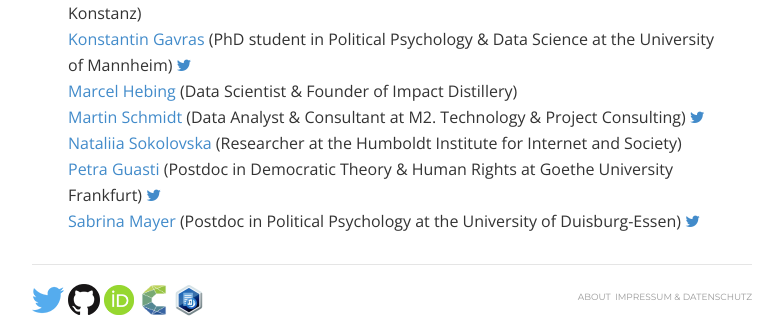
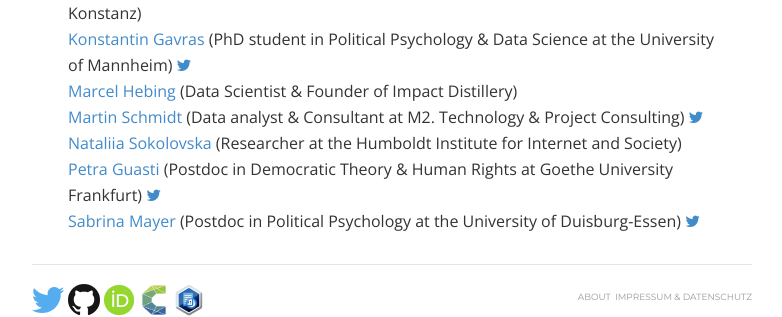
Before and after one commit to lhehnke/lhehnke.github.io, a Jekyll site: the page built from links/index.html, in a window 1280 px wide. Shown: the part 663-980 px from the top of the page, without its empty margins (248-1030 px from the left). Built offline with Jekyll 4.4.1, drawn with Linux system fonts in a browser that asks for light colours; nearby versions of some CDN libraries.

Commit message:
Fix typo

```diff
--- a/links/index.html
+++ b/links/index.html
@@ -31,7 +31,7 @@ contact: passive
                   	 <li> <a href="https://www.polver.uni-konstanz.de/en/seibel/professors/adjunct-professors/kevin-klamann/" target="_blank">Kevin Klamann</a> (PhD student in International Administration at the University of Konstanz)</li>
                   	                   	 <li> <a href="http://konstantin.gavras.de/" target="_blank">Konstantin Gavras</a> (PhD student in Political Psychology & Data Science at the University of Mannheim) <a href="https://twitter.com/kongavras" target="_blank" title="Twitter"> <i class="fa fa-twitter"></i></a></li>
                   	                   	 <li> <a href="http://www.marcelhebing.de/" target="_blank">Marcel Hebing</a> (Data Scientist & Founder of Impact Distillery)</li>
-                  	                   	                   	                   	 <li> <a href="https://www.hiig.de/en/staff/martin-schmidt/" target="_blank">Martin Schmidt</a> (Data Analyst & Consultant at M2. Technology & Project Consulting) <a href="https://twitter.com/schmidtjoff" target="_blank" title="Twitter"> <i class="fa fa-twitter"></i></a></li>
+                  	                   	                   	                   	 <li> <a href="https://www.hiig.de/en/staff/martin-schmidt/" target="_blank">Martin Schmidt</a> (Data analyst & Consultant at M2. Technology & Project Consulting) <a href="https://twitter.com/schmidtjoff" target="_blank" title="Twitter"> <i class="fa fa-twitter"></i></a></li>
                                                         	 <li> <a href="https://www.hiig.de/staff/nataliia-sokolovska/" target="_blank">Nataliia Sokolovska</a> (Researcher at the Humboldt Institute for Internet and Society)</li>
 	 	 <li> <a href="http://www.fb03.uni-frankfurt.de/60977547/petra-guasti" target="_blank">Petra Guasti</a> (Postdoc in Democratic Theory & Human Rights at Goethe University Frankfurt) <a href="https://twitter.com/petraguasti" target="_blank" title="Twitter"> <i class="fa fa-twitter"></i></a></li>
 	 	 	 	 <li> <a href="http://sabrinajmayer.de/" target="_blank">Sabrina Mayer</a> (Postdoc in Political Psychology at the University of Duisburg-Essen) <a href="https://twitter.com/sabrinajmayer/" target="_blank" title="Twitter"> <i class="fa fa-twitter"></i></a></li>
```
